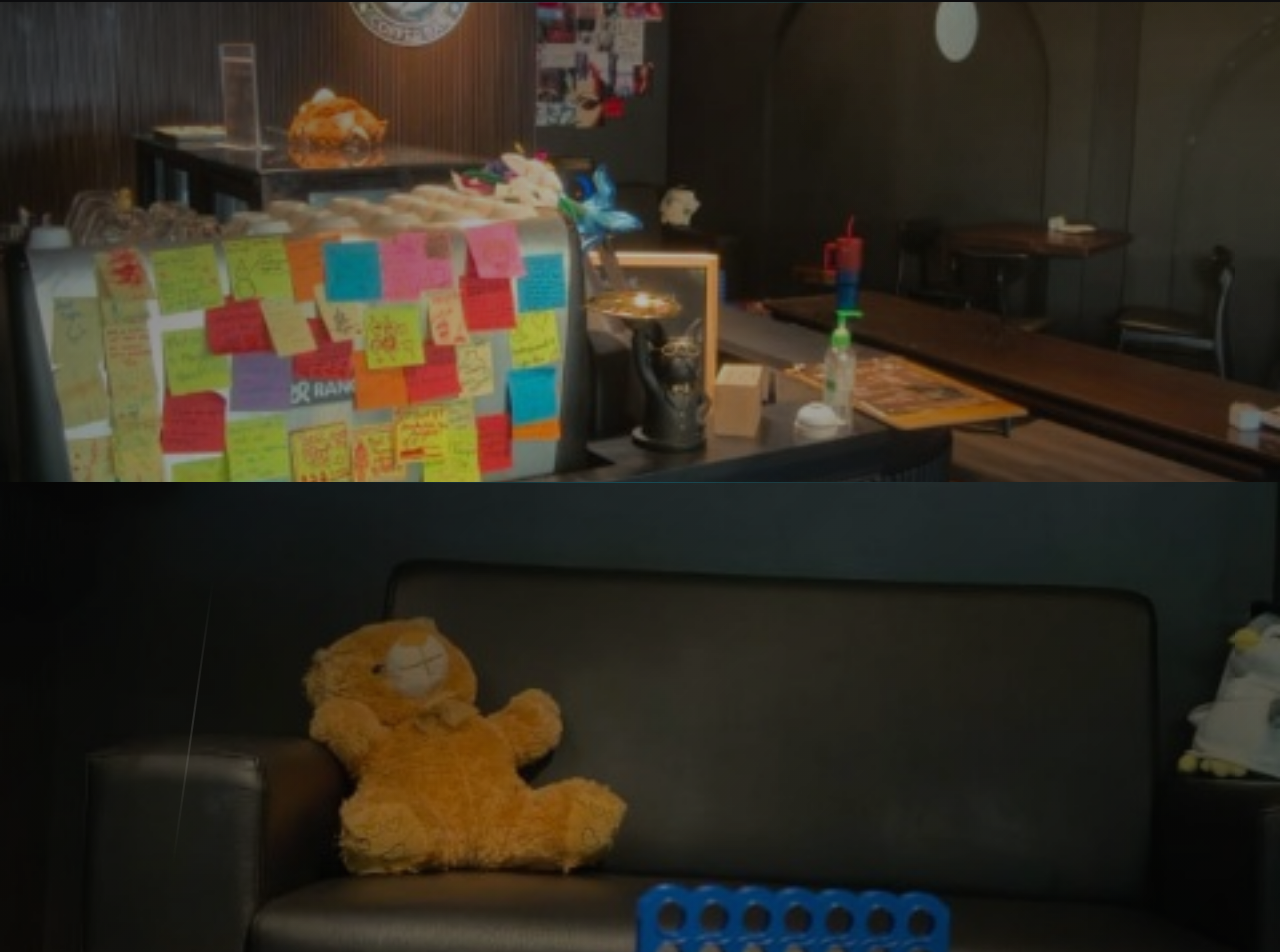
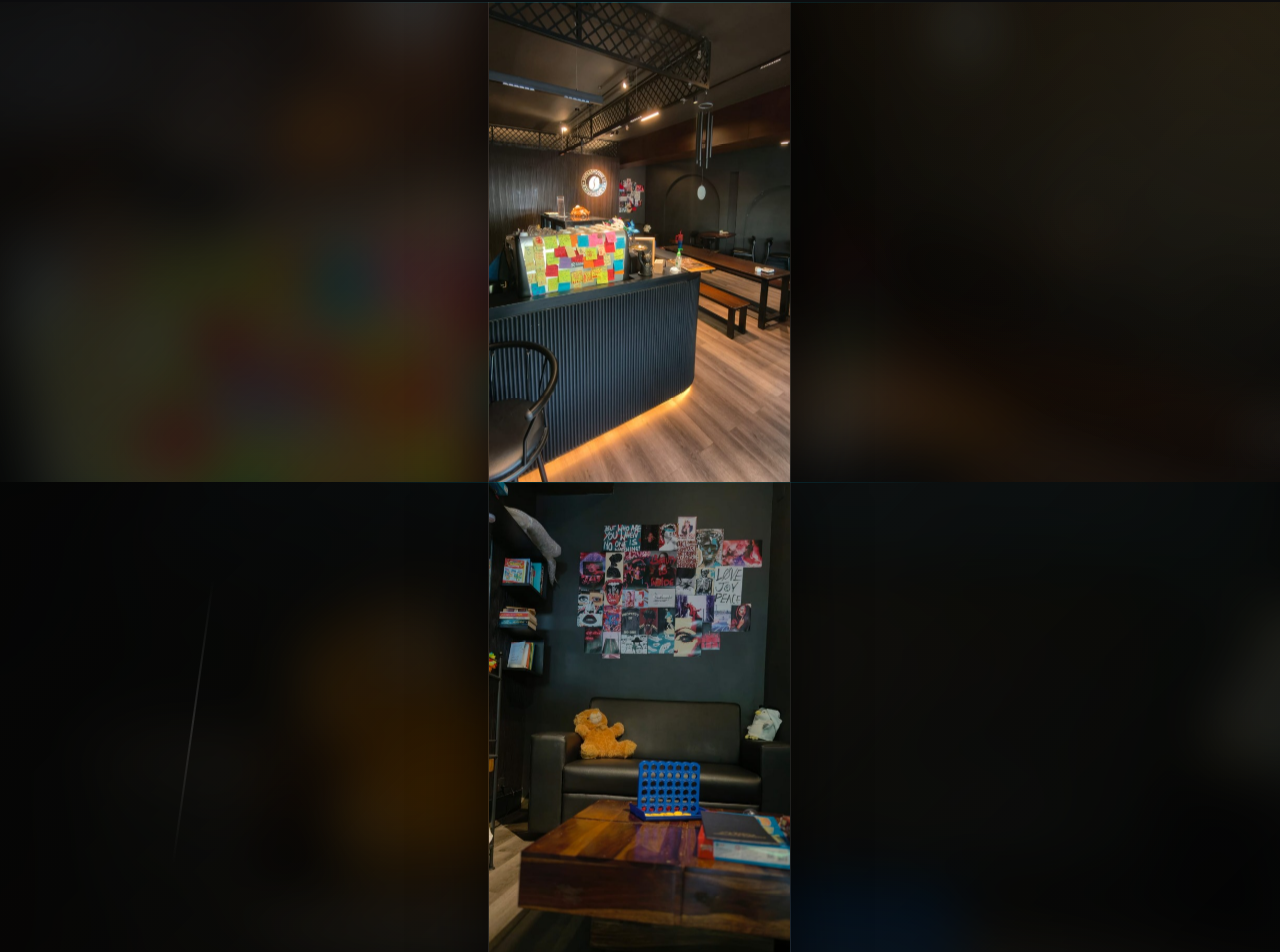
Before and after one commit to reddotconsultancy/Underground-11, a Next.js app: page / in a window 1280 px wide. Shown: the part 5976-6928 px from the top of the page. Built offline with nearby package versions, Linux system fonts and the light colour scheme; a web font is replaced by a local one.

Commit message:
Fix atmosphere images blurriness on wide screens using ambient blur layout

```diff
--- a/src/app/globals.css
+++ b/src/app/globals.css
@@ -887,17 +887,46 @@ body.hover-interactive .custom-cursor-glow {
     cursor: crosshair;
 }
 
-.atm-band-img {
-    position: absolute;
-    inset: -10%;
+.atm-band-blur {
+    position: absolute;
+    inset: -12%;
     background-size: cover;
     background-position: center;
+    filter: blur(28px) brightness(0.35) saturate(1.15);
+    z-index: 0;
     transition: transform 0.8s ease;
     will-change: transform;
 }
 
-.atm-band:hover .atm-band-img {
-    transform: scale(1.04);
+.atm-band-img-wrap {
+    position: absolute;
+    inset: 0;
+    display: flex;
+    align-items: center;
+    justify-content: center;
+    z-index: 1;
+    pointer-events: none;
+    transition: transform 0.8s ease;
+    will-change: transform;
+}
+
+.atm-band-img {
+    height: 112%;
+    max-width: 90%;
+    object-fit: contain;
+    border-radius: var(--radius-md);
+    box-shadow: 0 30px 70px rgba(0, 0, 0, 0.7);
+    border: 1px solid rgba(255, 255, 255, 0.08);
+    transition: transform 0.8s ease;
+    will-change: transform;
+}
+
+.atm-band:hover .atm-band-img-wrap {
+    transform: scale(1.03);
+}
+
+.atm-band:hover .atm-band-blur {
+    transform: scale(1.05);
 }
 
 /* Cinematic overlay */
--- a/src/app/page.js
+++ b/src/app/page.js
@@ -1142,11 +1142,19 @@ export default function Home() {
         </div>
 
         <div className="atm-bands">
+          {/* 1. Bar Counter */}
           <div className="atm-band" data-speed="1.08">
             <div
-              className="atm-band-img"
+              className="atm-band-blur"
               style={{ backgroundImage: "url('/assets/atm_counter.jpg')" }}
             ></div>
+            <div className="atm-band-img-wrap">
+              <img
+                src="/assets/atm_counter.jpg"
+                alt="The Bar Counter"
+                className="atm-band-img"
+              />
+            </div>
             <div className="atm-band-overlay">
               <div className="atm-led-line"></div>
               <div className="atm-amber-leak"></div>
@@ -1156,11 +1164,19 @@ export default function Home() {
             </div>
           </div>
 
+          {/* 2. Lounge */}
           <div className="atm-band atm-band-right" data-speed="0.92">
             <div
-              className="atm-band-img"
+              className="atm-band-blur"
               style={{ backgroundImage: "url('/assets/atm_lounge.jpg')" }}
             ></div>
+            <div className="atm-band-img-wrap">
+              <img
+                src="/assets/atm_lounge.jpg"
+                alt="The Lounge"
+                className="atm-band-img"
+              />
+            </div>
             <div className="atm-band-overlay">
               <div className="atm-led-line"></div>
               <div className="atm-glass-reflection"></div>
@@ -1170,11 +1186,19 @@ export default function Home() {
             </div>
           </div>
 
+          {/* 3. Espresso Station */}
           <div className="atm-band" data-speed="1.05">
             <div
-              className="atm-band-img"
+              className="atm-band-blur"
               style={{ backgroundImage: "url('/assets/atm_barista_wide.jpg')" }}
             ></div>
+            <div className="atm-band-img-wrap">
+              <img
+                src="/assets/atm_barista_wide.jpg"
+                alt="The Espresso Station"
+                className="atm-band-img"
+              />
+            </div>
             <div className="atm-band-overlay">
               <div className="atm-led-line"></div>
               <div className="atm-amber-leak"></div>
@@ -1184,11 +1208,19 @@ export default function Home() {
             </div>
           </div>
 
+          {/* 4. Brew Shelves */}
           <div className="atm-band atm-band-right" data-speed="0.95">
             <div
-              className="atm-band-img"
+              className="atm-band-blur"
               style={{ backgroundImage: "url('/assets/atm_shelves.jpg')" }}
             ></div>
+            <div className="atm-band-img-wrap">
+              <img
+                src="/assets/atm_shelves.jpg"
+                alt="The Brew Shelves"
+                className="atm-band-img"
+              />
+            </div>
             <div className="atm-band-overlay">
               <div className="atm-led-line"></div>
             </div>
@@ -1197,11 +1229,19 @@ export default function Home() {
             </div>
           </div>
 
+          {/* 5. Barista Corner */}
           <div className="atm-band" data-speed="1.04">
             <div
-              className="atm-band-img"
+              className="atm-band-blur"
               style={{ backgroundImage: "url('/assets/atm_barista_corner.jpg')" }}
             ></div>
+            <div className="atm-band-img-wrap">
+              <img
+                src="/assets/atm_barista_corner.jpg"
+                alt="The Barista Corner"
+                className="atm-band-img"
+              />
+            </div>
             <div className="atm-band-overlay">
               <div className="atm-led-line"></div>
               <div className="atm-amber-leak"></div>
@@ -1211,11 +1251,19 @@ export default function Home() {
             </div>
           </div>
 
+          {/* 6. Espresso Craftsmanship */}
           <div className="atm-band atm-band-right" data-speed="0.96">
             <div
-              className="atm-band-img"
+              className="atm-band-blur"
               style={{ backgroundImage: "url('/assets/atm_barista_back.jpg')" }}
             ></div>
+            <div className="atm-band-img-wrap">
+              <img
+                src="/assets/atm_barista_back.jpg"
+                alt="Espresso Craftsmanship"
+                className="atm-band-img"
+              />
+            </div>
             <div className="atm-band-overlay">
               <div className="atm-led-line"></div>
               <div className="atm-glass-reflection"></div>
```
